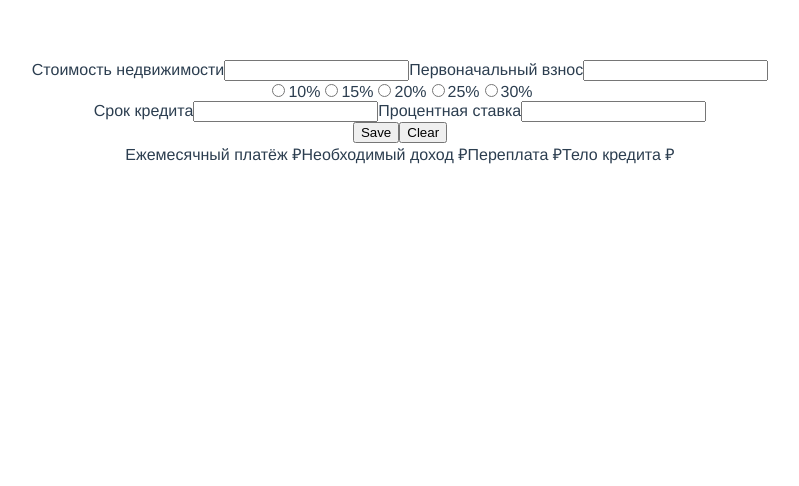
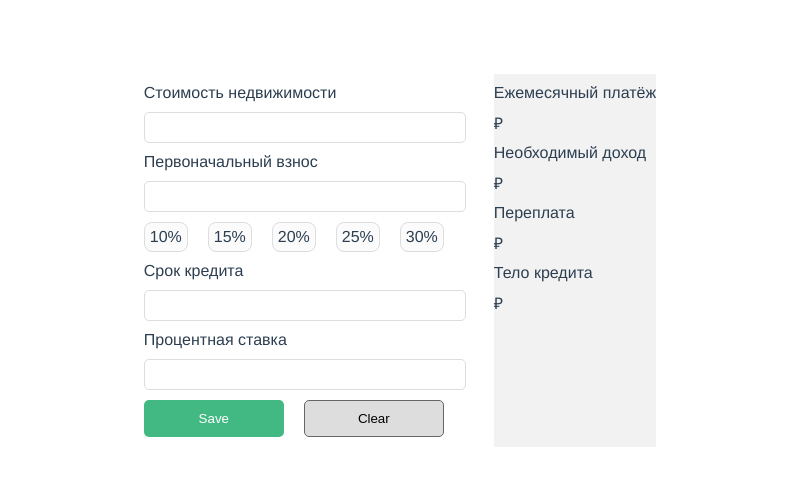
Before and after one commit to aGants/mortgage, a Vue app: page / in a window 1280 px wide. Shown: the top 486 px of the page, without its empty margins (240-1039 px from the left). Built offline with nearby package versions, Linux system fonts and the light colour scheme.

Commit message:
feat: style money form

```diff
--- a/src/App.vue
+++ b/src/App.vue
@@ -1,5 +1,5 @@
 <template>
-  <div id="app">
+  <div class="app">
     <Payment />
   </div>
 </template>
@@ -16,12 +16,124 @@ export default {
 </script>
 
 <style lang="scss">
-#app {
+
+$margin: 10px 0;
+
+.app {
+  display: flex;
+  justify-content: center;
+  align-items: center;
+  height: 50vh;
   font-family: Avenir, Helvetica, Arial, sans-serif;
   -webkit-font-smoothing: antialiased;
   -moz-osx-font-smoothing: grayscale;
-  text-align: center;
   color: #2c3e50;
   margin-top: 60px;
 }
+
+.money {
+  display: flex;
+  justify-content: space-between;
+  gap: 50px;
+
+  .label {
+    display: block;
+    margin: $margin;
+
+  }
+
+  &-form {
+    width: 300px;
+    &-percent {
+      display: flex;
+      justify-content: space-between;
+      margin: $margin;
+
+      &__radio {
+        display: none;
+      }
+
+      &__radio[type=radio]:checked + &__label {
+        color: #fff;
+        border-color: #1a73e8;
+        background: #1a73e8;
+      }
+
+      &__label {
+        display: inline-block;
+        min-width: 25px;
+        padding: 5px 5px;
+        text-align: center;
+        background: #fbfbfb;
+        border: 1px solid #ddd;
+        border-radius: 8px;
+        user-select: none;
+        cursor: pointer;
+        &:focus, &:active {
+            outline: none;
+        }
+        &:hover { border-color: #1a73e8; }
+      }
+    }
+
+    &-button {
+      display: flex;
+      justify-content: space-between;
+      margin: $margin;
+
+      .btn {
+        width: 140px;
+        padding: 10px;
+        border-radius: 5px;
+        cursor: pointer;
+        &:active, &:focus {
+          outline: none;
+          user-select: none;
+        }
+      }
+
+      &__save {
+        color: #fff;
+        background: #42b983;
+        border: none;
+        &:hover {
+          background: #72DCAC
+        }
+        &:focus, &:active {
+          background: #8EDCB9;
+        }
+      }
+
+      &__clear {
+        background: #ddd;
+        border: 1px solid #666666;
+        &:hover {
+          background: #9f9f9f;
+        }
+        &:focus, &:active {
+          background: #666666;
+        }
+      }
+    }
+
+    &__input {
+      width: 100%;
+      height: 25px;
+      padding: 2px 10px;
+      border: 1px solid #ddd;
+      border-radius: 5px;
+      &:hover, &:focus, &:active  {
+        border: 1px solid #A6A6A6;
+        outline: none;
+      }
+    }
+
+  }
+
+  &-total {
+
+    background: #f2f2f2;
+  }
+}
+
 </style>
--- a/src/components/Payment.vue
+++ b/src/components/Payment.vue
@@ -8,20 +8,25 @@
         <input id="fee" type="text" class="money-form__input" inputmode="numeric">
 
         <div class="money-form-percent">
-          <input name="percent" type="radio" id="10" value="10" v-model="picked" checked>
-          <label for="10">10%</label>
+          <input name="percent" type="radio" id="10" value="10" class="money-form-percent__radio" v-model="picked">
+          <label for="10" class="money-form-percent__label">
+            10%</label>
 
-          <input name="percent" type="radio" id="15" value="15" v-model="picked">
-          <label for="15">15%</label>
+          <input name="percent" type="radio" id="15" value="15" class="money-form-percent__radio" v-model="picked">
+          <label for="15" class="money-form-percent__label">
+            15%</label>
 
-          <input name="percent" type="radio" id="20" value="20" v-model="picked">
-          <label for="20">20%</label>
+          <input name="percent" type="radio" id="20" value="20" class="money-form-percent__radio" v-model="picked">
+          <label for="20" class="money-form-percent__label">
+            20%</label>
 
-          <input name="percent" type="radio" id="25" value="25" v-model="picked">
-          <label for="25">25%</label>
+          <input name="percent" type="radio" id="25" value="25" class="money-form-percent__radio" v-model="picked">
+          <label for="25" class="money-form-percent__label">
+            25%</label>
 
-          <input name="percent" type="radio" id="30" value="30" v-model="picked">
-          <label for="30">30%</label>
+          <input name="percent" type="radio" id="30" value="30" class="money-form-percent__radio" v-model="picked">
+          <label for="30" class="money-form-percent__label">
+            30%</label>
         </div>
 
         <label for="time" class="label">Срок кредита</label>
@@ -30,9 +35,9 @@
         <label for="rate" class="label">Процентная ставка</label>
         <input id="rate" type="text" class="money-form__input" inputmode="numeric">
 
-        <div class="money-form-buttons">
-          <button class="money-form-button__save">Save</button>
-          <button class="money-form-button__cleaer">Clear</button>
+        <div class="money-form-button">
+          <button class="money-form-button__save btn">Save</button>
+          <button class="money-form-button__clear btn">Clear</button>
         </div>
 
       </div>
@@ -55,6 +60,6 @@
 
 <script>
 export default {
-  name: 'Payment',
+  name: "Payment",
 }
 </script>
```
